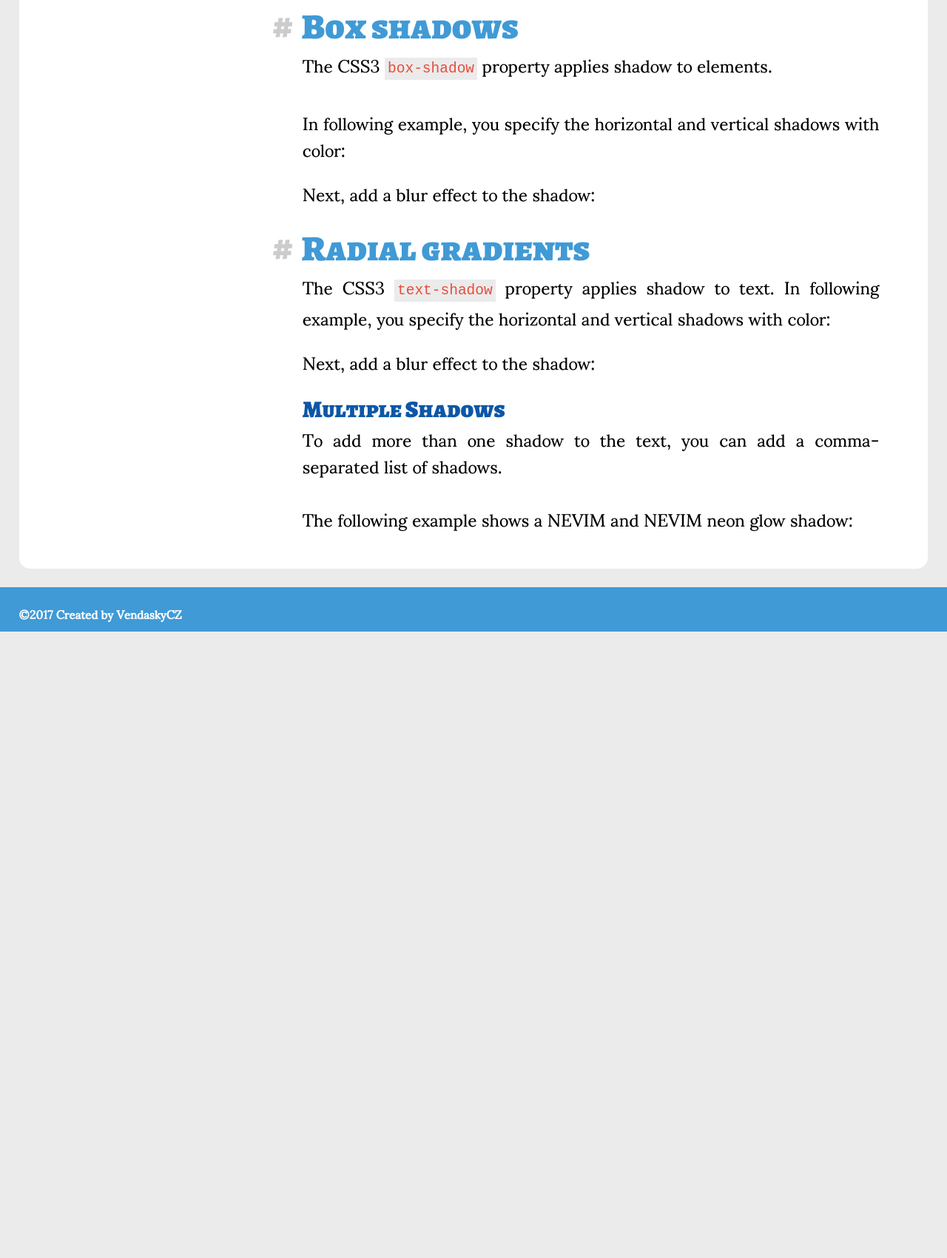
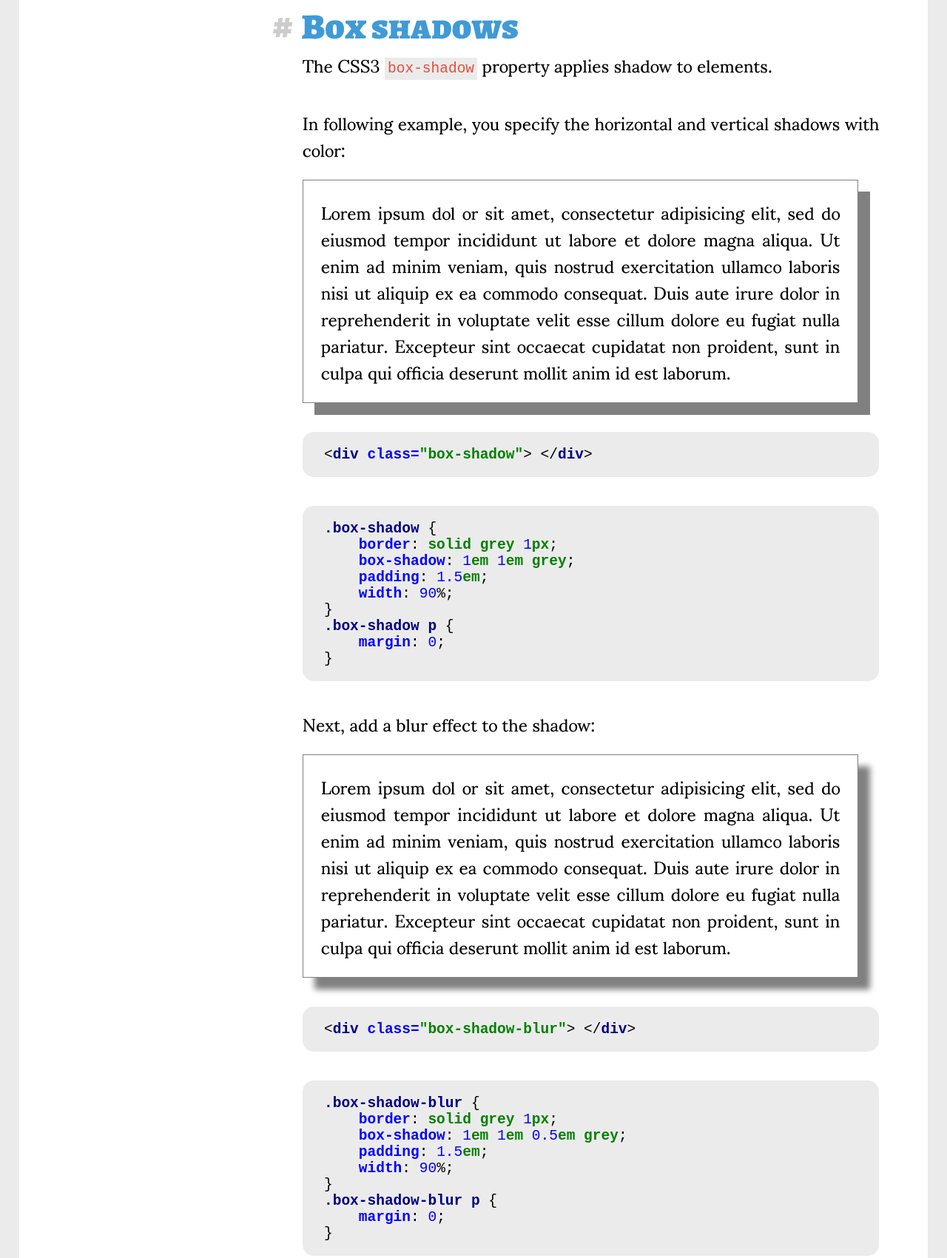
Before and after one commit to vaclavpavlicek/CSS3Tricks, a plain HTML site: page src/shadows.html in a window 1280 px wide. Shown: the part 521-2222 px from the top of the page at 74% size. Before the commit the page ends 1375 px from the top, so only its background shows below. Drawn offline with Linux system fonts and the light colour scheme.

Commit message:
add box-shadow content

```diff
--- a/src/shadows.html
+++ b/src/shadows.html
@@ -71,9 +71,65 @@
                 <br><br>
                 In following example, you specify the horizontal and vertical shadows with color:
             </p>
+            <div class="example">
+                <div class="box-shadow">
+                    <p>
+                        Lorem ipsum dol
+                        or sit amet, consectetur adipisicing elit, sed do eiusmod tempor incididunt ut labore et
+                        dolore magna aliqua. Ut enim ad minim veniam, quis nostrud exercitation ullamco laboris nisi ut aliquip
+                        ex ea commodo consequat. Duis aute irure dolor in reprehenderit in voluptate velit esse cillum dolore eu
+                        fugiat nulla pariatur. Excepteur sint occaecat cupidatat non proident, sunt in culpa qui officia
+                        deserunt mollit anim id est laborum.
+                    </p>
+                </div>
+            </div>
+            <code class="code-snippet">
+                &lt;<span class="tag-name"><b>div</b></span> <span class="tag-attribute"><b>class=</b></span><span
+                    class="tag-attribute-value"><b>"box-shadow"</b></span>&gt;
+                &lt;/<span class="tag-name"><b>div</b></span>&gt;
+            </code>
+            <code class="code-snippet">
+                <span class="css-selector"><b>.box-shadow</b></span>&nbsp;{<br>
+                <span class="css-property"><b>&nbsp;&nbsp;&nbsp;&nbsp;border</b></span>: <span class="css-unit"><b>solid</b></span> <span class="css-unit"><b>grey</b></span> <span class="css-number-value">1</span><span class="css-unit"><b>px</b></span>;<br>
+                <span class="css-property"><b>&nbsp;&nbsp;&nbsp;&nbsp;box-shadow</b></span>: <span class="css-number-value">1</span><span class="css-unit"><b>em</b></span> <span class="css-number-value">1</span><span class="css-unit"><b>em</b></span> <span class="css-unit"><b>grey</b></span>;<br>
+                <span class="css-property"><b>&nbsp;&nbsp;&nbsp;&nbsp;padding</b></span>: <span class="css-number-value">1.5</span><span class="css-unit"><b>em</b></span>;<br>
+                <span class="css-property"><b>&nbsp;&nbsp;&nbsp;&nbsp;width</b></span>: <span class="css-number-value">90</span>%;<br>
+                }<br>
+                <span class="css-selector"><b>.box-shadow p</b></span>&nbsp;{<br>
+                <span class="css-property"><b>&nbsp;&nbsp;&nbsp;&nbsp;margin</b></span>: <span class="css-number-value">0</span>;<br>
+                }
+            </code>
             <p>Next, add a blur effect to the shadow:</p>
+            <div class="example">
+                <div class="box-shadow box-shadow-blur">
+                    <p>
+                        Lorem ipsum dol
+                        or sit amet, consectetur adipisicing elit, sed do eiusmod tempor incididunt ut labore et
+                        dolore magna aliqua. Ut enim ad minim veniam, quis nostrud exercitation ullamco laboris nisi ut aliquip
+                        ex ea commodo consequat. Duis aute irure dolor in reprehenderit in voluptate velit esse cillum dolore eu
+                        fugiat nulla pariatur. Excepteur sint occaecat cupidatat non proident, sunt in culpa qui officia
+                        deserunt mollit anim id est laborum.
+                    </p>
+                </div>
+            </div>
+            <code class="code-snippet">
+                &lt;<span class="tag-name"><b>div</b></span> <span class="tag-attribute"><b>class=</b></span><span
+                    class="tag-attribute-value"><b>"box-shadow-blur"</b></span>&gt;
+                &lt;/<span class="tag-name"><b>div</b></span>&gt;
+            </code>
+            <code class="code-snippet">
+                <span class="css-selector"><b>.box-shadow-blur</b></span>&nbsp;{<br>
+                <span class="css-property"><b>&nbsp;&nbsp;&nbsp;&nbsp;border</b></span>: <span class="css-unit"><b>solid</b></span> <span class="css-unit"><b>grey</b></span> <span class="css-number-value">1</span><span class="css-unit"><b>px</b></span>;<br>
+                <span class="css-property"><b>&nbsp;&nbsp;&nbsp;&nbsp;box-shadow</b></span>: <span class="css-number-value">1</span><span class="css-unit"><b>em</b></span> <span class="css-number-value">1</span><span class="css-unit"><b>em</b></span> <span class="css-number-value">0.5</span><span class="css-unit"><b>em</b></span> <span class="css-unit"><b>grey</b></span>;<br>
+                <span class="css-property"><b>&nbsp;&nbsp;&nbsp;&nbsp;padding</b></span>: <span class="css-number-value">1.5</span><span class="css-unit"><b>em</b></span>;<br>
+                <span class="css-property"><b>&nbsp;&nbsp;&nbsp;&nbsp;width</b></span>: <span class="css-number-value">90</span>%;<br>
+                }<br>
+                <span class="css-selector"><b>.box-shadow-blur p</b></span>&nbsp;{<br>
+                <span class="css-property"><b>&nbsp;&nbsp;&nbsp;&nbsp;margin</b></span>: <span class="css-number-value">0</span>;<br>
+                }
+            </code>
         </div>
-        <h3><a class="heading-link" id="radial-gradients" href="#radial-gradients">#</a>Radial gradients</h3>
+        <h3><a class="heading-link" id="radial-gradients" href="#radial-gradients">#</a>Text shadows</h3>
         <div class="text">
             <p>
                 The CSS3 <code class="keyword">text-shadow</code> property applies shadow to text.
--- a/src/styles/examples.css
+++ b/src/styles/examples.css
@@ -1,10 +1,23 @@
 .example {
     width: 100%;
 }
-.example .square {
-    background-color: red;
-    height: 200px;
-    width: 200px;
+
+.example .box-shadow {
+    border: solid grey 1px;
+    box-shadow: 1em 1em grey;
+    padding: 1.5em;
+    width: 90%;
+}
+
+.example .box-shadow-blur {
+    border: solid grey 1px;
+    box-shadow: 1em 1em 0.5em grey;
+    padding: 1.5em;
+    width: 90%;
+}
+
+.example .box-shadow p {
+    margin: 0;
 }
 
 .example .color-transition-square:hover {
@@ -29,19 +42,19 @@
 }
 
 .example .gradient-left-to-right {
-    background-color: #0d57a7;
     background: -webkit-linear-gradient(left, #0d57a7, #409ad6);
     background: -o-linear-gradient(right, #0d57a7, #409ad6);
     background: -moz-linear-gradient(right, #0d57a7, #409ad6);
     background: linear-gradient(to right, #0d57a7, #409ad6);
+    background-color: #0d57a7;
 }
 
 .example .gradient-diagonal {
-    background-color: #0d57a7;
     background: -webkit-linear-gradient(left top, #0d57a7, #409ad6);
     background: -o-linear-gradient(bottom right, #0d57a7, #409ad6);
     background: -moz-linear-gradient(bottom right, #0d57a7, #409ad6);
     background: linear-gradient(to bottom right, #0d57a7, #409ad6);
+    background-color: #0d57a7;
 }
 
 .example .gradient-radial {
@@ -61,7 +74,6 @@
     height: 8em;
     width: 100%;
 }
-
 
 .example .gradient-radial-circle {
     background: #0d57a7;
@@ -83,11 +95,6 @@
     top: 0;
 }
 
-.example .sizing-square {
-    animation: resize 2s linear infinite;
-    -webkit-animation: resize 2s linear infinite;
-}
-
 .example .rgba p {
     margin: 0;
 }
@@ -95,6 +102,17 @@
 .example .rgba {
     padding: 1em;
     width: 100%;
+}
+
+.example .sizing-square {
+    animation: resize 2s linear infinite;
+    -webkit-animation: resize 2s linear infinite;
+}
+
+.example .square {
+    background-color: red;
+    height: 200px;
+    width: 200px;
 }
 
 .example #rgba-1 {
@@ -170,7 +188,6 @@
     }
 }
 
-
 @-webkit-keyframes rotate {
     100% {
         transform: rotate(360deg);
@@ -182,7 +199,6 @@
         transform: rotate(360deg);
     }
 }
-
 
 @-webkit-keyframes resize {
     50% {
```
